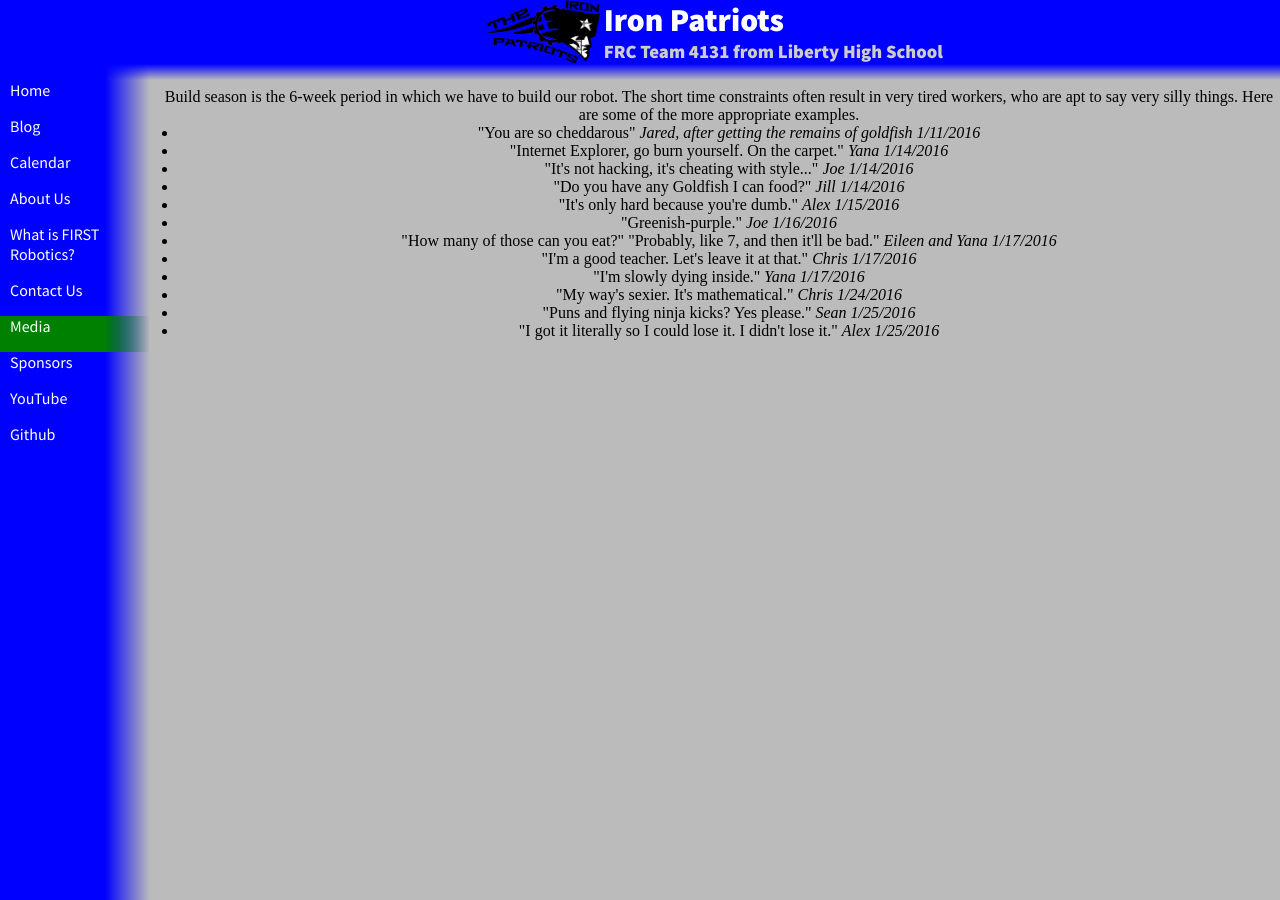
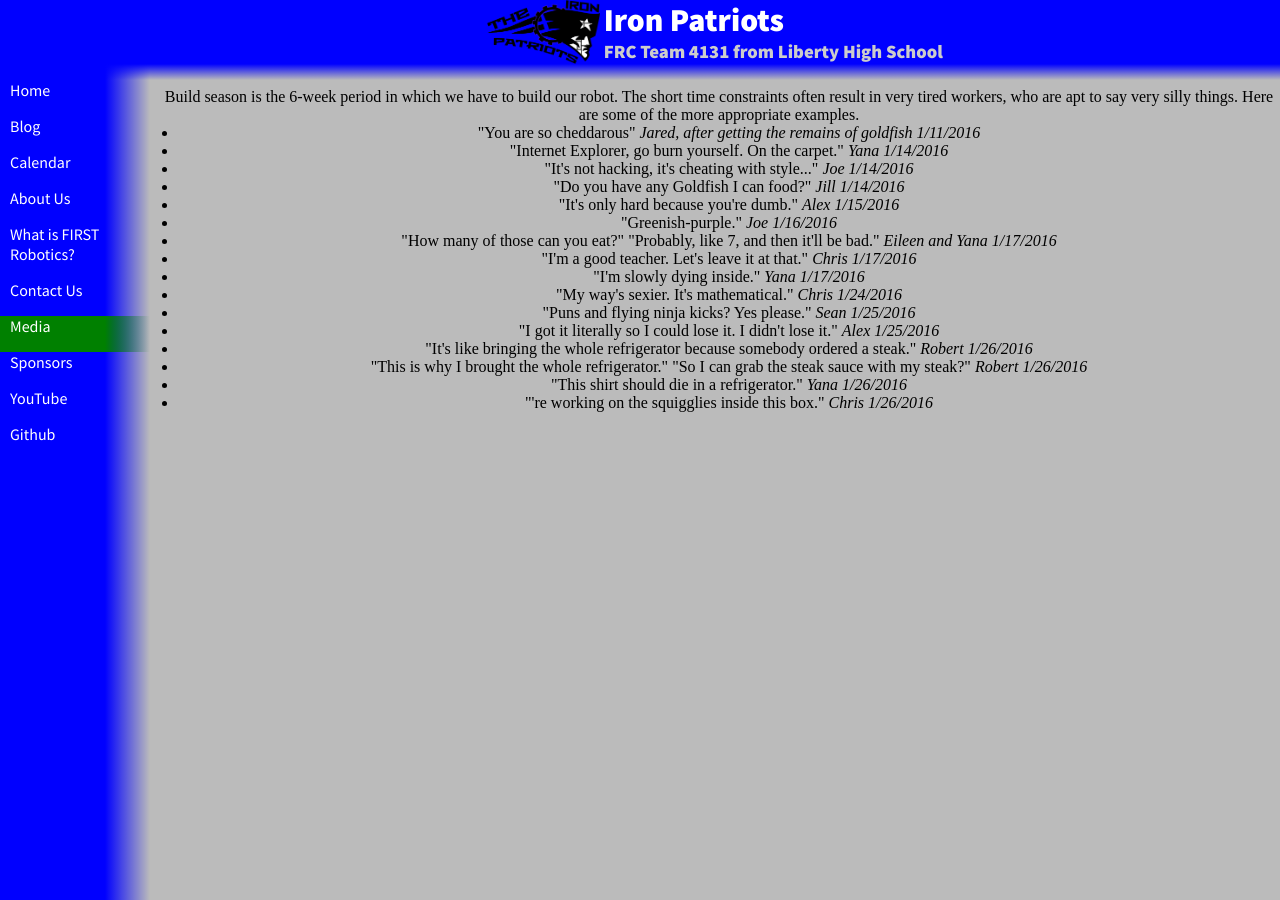
Before and after one commit to katiebugmoon/FRC4131.github.io, a Jekyll site: the page built from media/2016/quotes.html, in a window 1280 px wide. Built offline with Jekyll 4.4.1, drawn with Linux system fonts in a browser that asks for light colours; nearby versions of some CDN libraries.

Commit message:
Update quotes.html

```diff
--- a/media/2016/quotes.html
+++ b/media/2016/quotes.html
@@ -14,7 +14,11 @@ title: Build Season 2016 Quotes
 	<li>"I'm a good teacher. Let's leave it at that." <i>Chris 1/17/2016</i></li>
 	<li>"I'm slowly dying inside." <i>Yana 1/17/2016</i></li>
 	<li>"My way's sexier. It's mathematical." <i>Chris 1/24/2016</i></li>
-        <li>"Puns and flying ninja kicks? Yes please." <i>Sean 1/25/2016</i></li>
-        <li>"I got it literally so I could lose it. I didn't lose it." <i>Alex 1/25/2016</i></li>
+	<li>"Puns and flying ninja kicks? Yes please." <i>Sean 1/25/2016</i></li>
+	<li>"I got it literally so I could lose it. I didn't lose it." <i>Alex 1/25/2016</i></li>
+	<li>"It's like bringing the whole refrigerator because somebody ordered a steak." <i>Robert 1/26/2016</i></li>
+	<li>"This is why I brought the whole refrigerator." "So I can grab the steak sauce with my steak?" <i>Robert 1/26/2016</i></li>
+	<li>"This shirt should die in a refrigerator." <i>Yana 1/26/2016</i></li>
+	<li>"'re working on the squigglies inside this box." <i>Chris 1/26/2016</i></li>
 </ul>
 <center>
```
